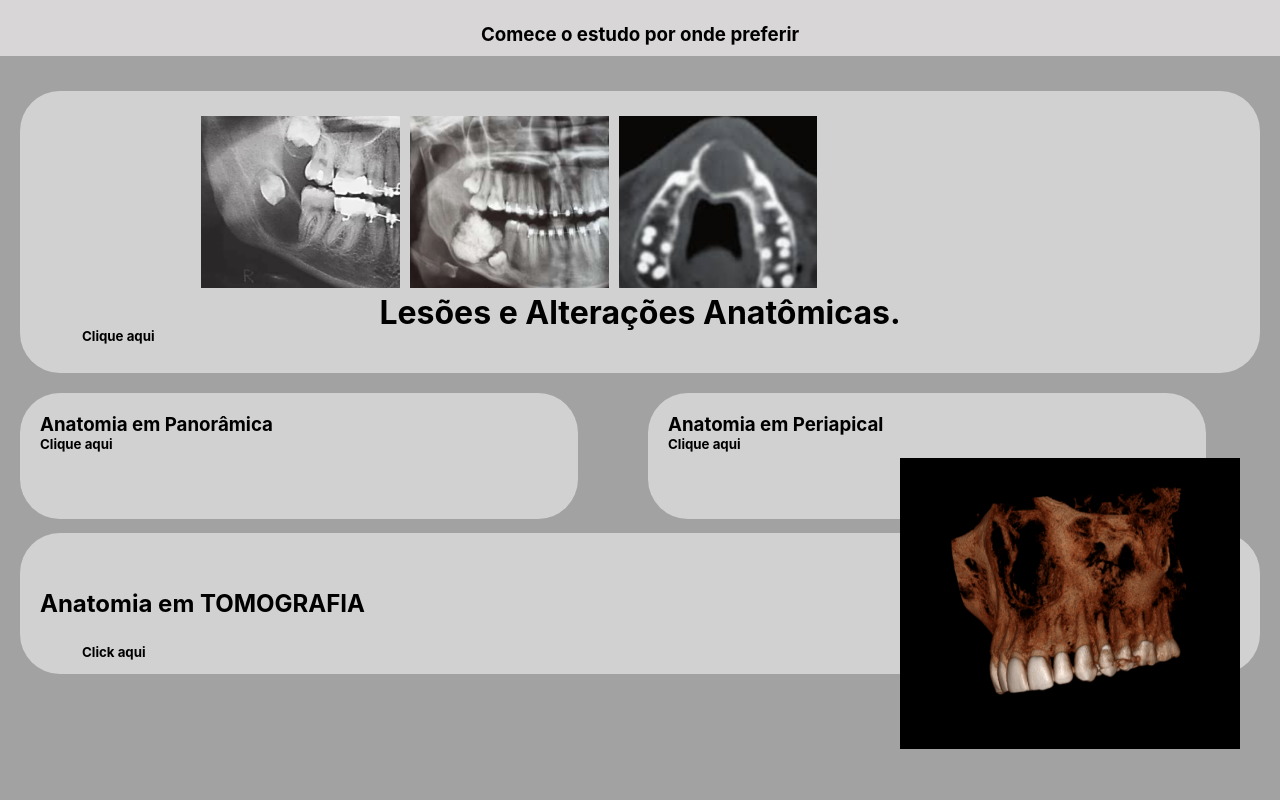
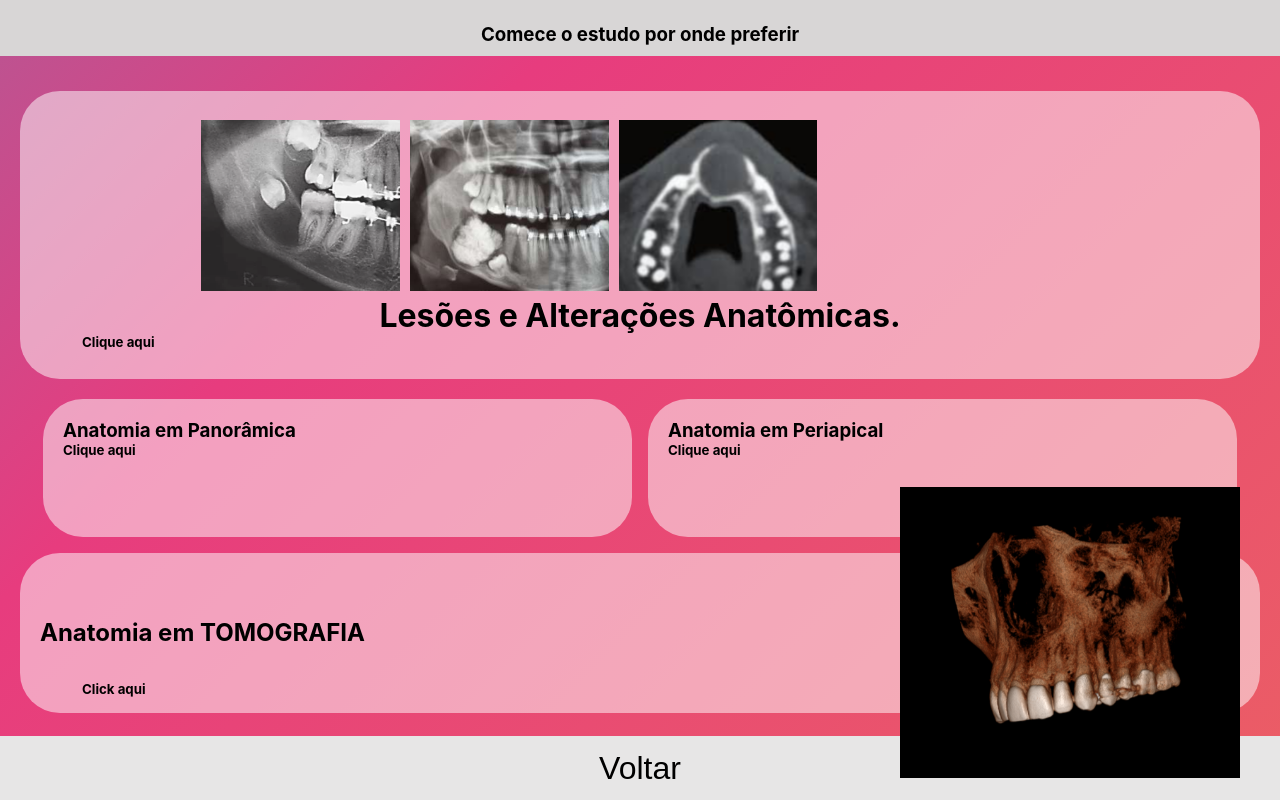
Before and after one commit to gottmik/projeto-radiologia-quiz, a React (Create React App) app: page /escolha in a window 1280 px wide. Built offline with nearby package versions, Linux system fonts and the light colour scheme.

Commit message:
mudanças css

```diff
--- a/src/Components/Anatomy/anatomypage.css
+++ b/src/Components/Anatomy/anatomypage.css
@@ -1,8 +1,13 @@
 .SearchBox{
   display: flex;
-  height: 55px;
+  height: 7vh;
 
 
+}
+
+.anatomypage{
+  overflow: scroll;
+  height: 85vh;
 }
 
 .S1{
@@ -20,3 +25,23 @@
 .textfield{
   width: 100%;
 }
+
+
+.voltar{
+  width: 100%;
+  height: 8vh;
+  background-color: rgb(189, 188, 188);
+  position: absolute;
+  bottom: 0;
+  display: flex;
+  align-items: center;
+  justify-content: center;
+}
+
+.voltarbutton{
+  text-decoration: none;
+  border: none;
+  text-align: center;
+  font-size: 2rem;
+  background-color: transparent;
+}
--- a/src/Components/Anatomy/anatomypage.jsx
+++ b/src/Components/Anatomy/anatomypage.jsx
@@ -3,6 +3,7 @@ import { Panoramica } from "../../data-panoramica";
 import Anatomy from "./anatomy";
 import "./anatomypage.css";
 import { TextField } from "@mui/material";
+import { Link } from "react-router-dom";
 
 const AnatomyPage = () => {
   const datas = Panoramica ?? []; // PUXANDO O ARRAY DO DATABASE
@@ -30,6 +31,12 @@ const AnatomyPage = () => {
           <Anatomy dado={dado} />
         ))}
       </div>
+      <div className="voltar">
+        <Link to="/">
+          <button className="voltarbutton" >Voltar</button>
+
+        </Link>
+      </div>
     </>
   );
 };
--- a/src/Components/home.css
+++ b/src/Components/home.css
@@ -6,10 +6,8 @@
   src: url(..//fonts/DMSans-Medium.ttf);
 }
 
-
-@media (min-width: 769px) and (max-width: 2300px) {
-
-  body{
+/* @media (min-width: 769px) and (max-width: 2300px) {
+  body {
     background-color: transparent;
   }
 
@@ -21,16 +19,15 @@
     width: 100%;
   }
 
-  .PaddingP{
+  .PaddingP {
     padding: 20px;
     height: 100%;
     display: flex;
     flex-direction: row;
     justify-content: space-between;
     align-items: center;
-    margin-bottom:70px;
+    margin-bottom: 70px;
   }
-
 }
 
 /* //ESSA SESSAO SER� IMPLEMENTADA DO FUTURO
@@ -40,7 +37,7 @@
 
 
 
-
+ */
 
 
 /* CELULAR E TABLET */
@@ -64,9 +61,7 @@
     }
   }
 
-
-
-  .FirstSection{
+  .FirstSection {
     height: 100vh;
     width: 100%;
     display: flex;
@@ -75,43 +70,40 @@
     flex-direction: column;
   }
 
-  .PaddingP{
+  .PaddingP {
     padding: 20px;
     height: 100%;
     display: flex;
     flex-direction: column;
     justify-content: space-between;
-    margin-bottom:70px;
+    margin-bottom: 70px;
   }
 
-
-
-  .center{
-   align-self: center;
-
-
+  .center {
+    text-align: center;
+    margin-bottom: 40px;
   }
 
-  .center Button{
+  .centerbutton {
     color: black;
     border-color: black;
-    font-size: 1.3;
+    font-size: 1.8rem;
     font-weight: 900;
-
+    background-color: transparent;
+    border-radius: 3%;
+    height: 8vh;
+    width: 50vw;
+    border: 4px solid;
   }
-
-
 }
 
-.icone-lupa{
+.icone-lupa {
   border: #29042a;
   margin: auto;
   height: 100%;
-
 }
 
-
-.icone-input input{
+.icone-input input {
   width: 100%;
   height: 80%;
   background-color: transparent;
@@ -121,11 +113,11 @@
   font-size: 1.2rem;
 }
 
-.icone-input{
+.icone-input {
   width: 100%;
   height: 100%;
   background-color: #29042a;
-  border: 0.1px solid #29042a ;
+  border: 0.1px solid #29042a;
   border-radius: 0.2rem;
 }
 
@@ -137,34 +129,20 @@
   border: 6px #29042a solid;
   margin: 0 auto;
   border-radius: 1rem;
-
 }
 
 .Searching span {
   margin: 5px 10px;
   font-size: 2.5rem;
   color: #faf7fa;
-
 }
 
-
-.SecondSection{
+.SecondSection {
   height: 100vh;
   background-color: #29042ab5;
   padding: 5px;
-  padding-top:40px;
+  padding-top: 40px;
 }
-
-
-
-
-
-
-
-
-
-
-
 
 /* // MUITO PEQUENOS
 @media screen and (max-width: 320px) {
--- a/src/Components/home.jsx
+++ b/src/Components/home.jsx
@@ -1,39 +1,10 @@
 import React from "react";
 import { Link } from "react-router-dom";
-import Button from "@mui/material/Button"
 
 
 import "./home.css";
 
-
-
 function Home() {
-  // const datas = Anatomias ?? []; // PUXANDO O ARRAY DO DATABASE
-  // // const [busca, setBusca] = useState('');
-
-  // const [dados, setDados] = useState(datas);
-
-
-
-  // const getNameFromDatas = datas.map(valor => valor.name) ISSO PEGA O VALOR DA CHAVE NOME E RETORNA EM ARRAY
-
-  // const filterOnChange = (event) => {
-  //   let updatedList = [...datas];
-  //   let busca = event.target.value;
-  //   updatedList = updatedList.filter((item) => {
-  //     return item.name.toLowerCase().indexOf(busca.toLowerCase()) !== -1;
-  //   });
-  //   setDados(updatedList);
-  // };
-
-  // const titleRef = useRef();
-
-  // function scrollTo() {
-  //   titleRef.current.scrollIntoView();
-  // }
-
-
-
   return (
     <div className="dBody">
       <div className="FirstSection">
@@ -55,9 +26,8 @@ function Home() {
 
           <div className="center">
             <Link to="/escolha">
-              <Button variant="outlined" >Começar!</Button>
+              <button className="centerbutton">Começar!</button>
             </Link>
-
           </div>
         </div>
       </div>
--- a/src/Components/modelidades.css
+++ b/src/Components/modelidades.css
@@ -6,9 +6,11 @@
 }
 
 .thirdSection{
-    background:rgb(162, 162, 162);
+    background: linear-gradient(-45deg, #ee7752, #e73c7e, #23a6d5, #23d5ab);
+    background-size: 400% 400%;
+    animation: gradient 15s ease infinite;
     width: 100%;
-    height: 93vh;
+    height: 85vh;
     padding:20px;
 }
 
@@ -19,6 +21,20 @@
     justify-content: center;
     align-items: flex-end;
     padding: 10px;
+}
+
+.voltarr{
+    height: 8vh;
+    display: flex;
+    justify-content: center;
+    align-items: center;
+    background-color: rgba(255, 255, 255, 0.511);
+}
+.voltarbuttonn{
+    text-decoration: none;
+    font-size: 2rem;
+    background-color: transparent;
+    border: 0;
 }
 
 .liink{
@@ -37,7 +53,7 @@
 
 .quadrado{
     width: 100%;
-    height: 40%;
+    height: 45%;
     background-color: rgba(255, 255, 255, 0.511);
     border-radius: 2.5rem;
     margin: 0 auto;
@@ -50,6 +66,18 @@
     position: relative;
 
 }
+@keyframes gradient {
+    0% {
+      background-position: 0% 50%;
+    }
+    50% {
+      background-position: 100% 50%;
+    }
+    100% {
+      background-position: 0% 50%;
+    }
+  }
+
 
 .thirdSectionHeader{
     text-align: center;
@@ -81,17 +109,21 @@
 
 
     width: 100%;
-    height: 20%;
+    height: 24%;
+
 
 
 }
 
 .quadradinho{
     padding: 20px;
+    margin: 0 auto;
+
 }
 
 .quadradinho1{
-    width: 90%;
+
+    width: 95%;
     height: 90%;
     background-color: rgba(255, 255, 255, 0.511);
     border-radius: 2.5rem;
@@ -119,7 +151,7 @@
 
 
 .quadradinho2{
-    width: 90%;
+    width: 95%;
     height: 90%;
     background-color: rgba(255, 255, 255, 0.511);
     border-radius: 2.5rem;
@@ -129,7 +161,7 @@
 
 .retangulo{
     width: 100%;
-    height: 20%;
+    height: 25%;
     background-color: rgba(255, 255, 255, 0.511);
     border-radius: 2.5rem;
     margin: 0 auto;
--- a/src/Components/modelidades.jsx
+++ b/src/Components/modelidades.jsx
@@ -45,7 +45,14 @@ export default function Modelidades() {
             <h5 className="testess2">Click aqui</h5>
           </div>
         </Link>
+
       </div>
+      <div className="voltarr">
+          <Link to="/">
+            <button className="voltarbuttonn" >Voltar</button>
+
+          </Link>
+        </div>
     </>
   );
 }
```
